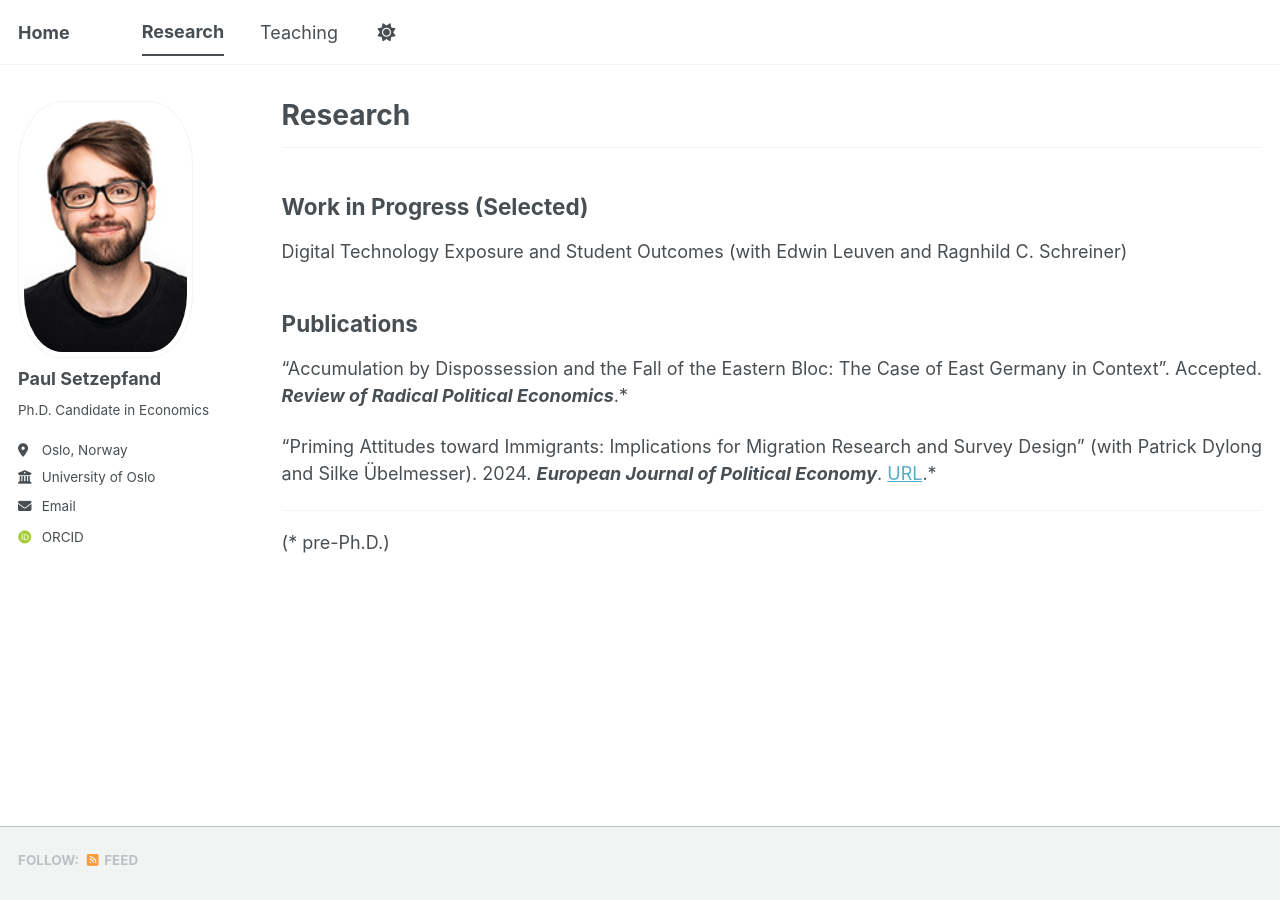
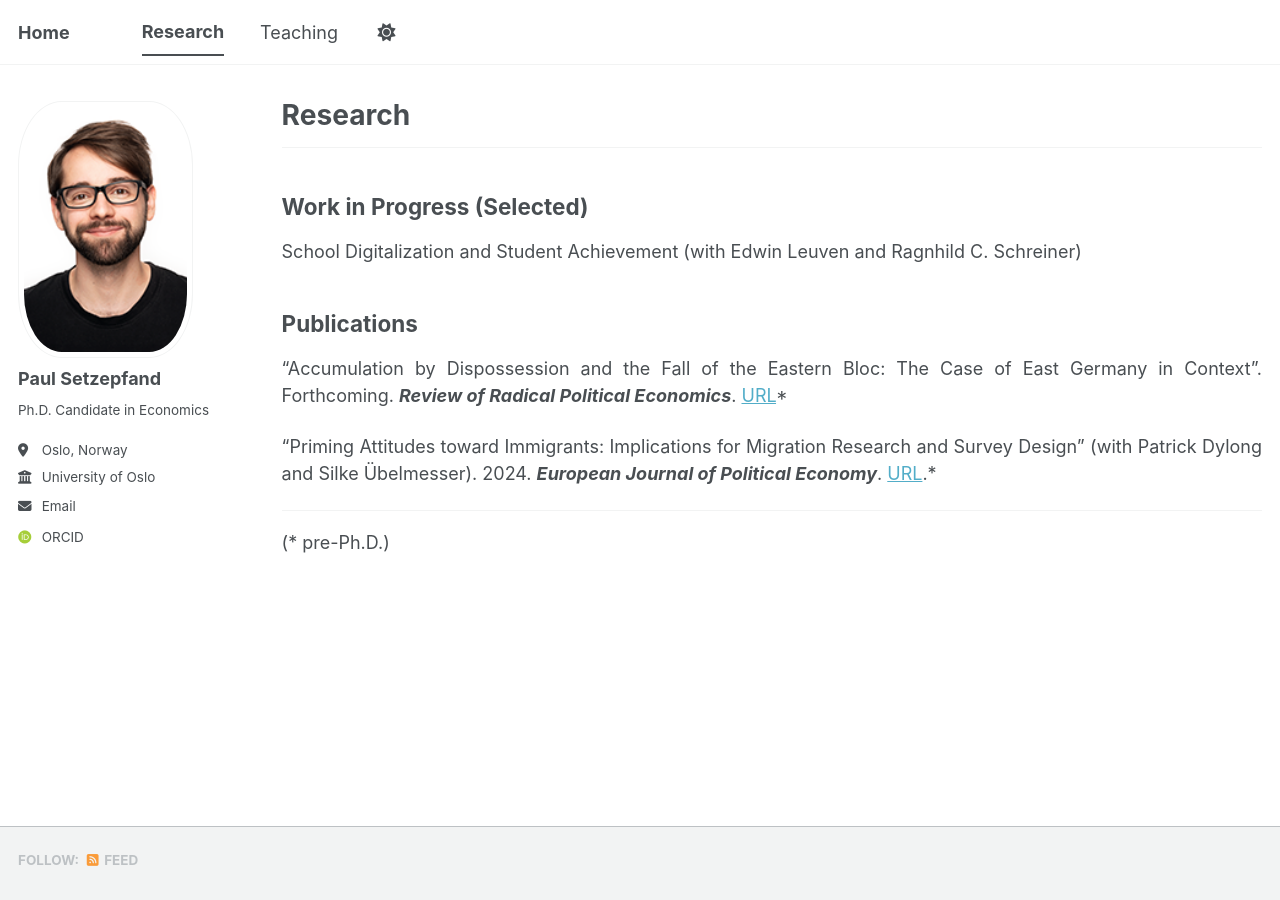
Before and after one commit to paulsetzepfand/paulsetzepfand.github.io, a Jekyll site: the page built from _pages/research.md, in a window 1280 px wide. Built offline with Jekyll 4.4.1, drawn with Linux system fonts in a browser that asks for light colours; some web fonts are replaced; a script bundle is joined from its source files by our own code; library files that are not in the unit come from our copies.

Commit message:
Update research topics and publication details

```diff
--- a/_pages/research.md
+++ b/_pages/research.md
@@ -11,7 +11,7 @@ layout: archive
 
 <div style="text-align: justify;" markdown="1">
 
-Digital Technology Exposure and Student Outcomes (with Edwin Leuven and Ragnhild C. Schreiner)
+School Digitalization and Student Achievement (with Edwin Leuven and Ragnhild C. Schreiner)
 
 </div>
 
@@ -19,9 +19,9 @@ Digital Technology Exposure and Student Outcomes (with Edwin Leuven and Ragnhild
 
 <div style="text-align: justify;" markdown="1">
 
-"Accumulation by Dispossession and the Fall of the Eastern Bloc: The Case of East Germany in Context". Accepted. ***Review of Radical Political Economics***.*
+"Accumulation by Dispossession and the Fall of the Eastern Bloc: The Case of East Germany in Context". Forthcoming. ***Review of Radical Political Economics***. [URL](https://doi.org/10.1177/04866134261463701)*
 
-"Priming Attitudes toward Immigrants: Implications for Migration Research and Survey Design" (with Patrick Dylong and Silke Übelmesser). 2024. ***European Journal of Political Economy***. [URL](https://linkinghub.elsevier.com/retrieve/pii/S0176268024000569).*
+"Priming Attitudes toward Immigrants: Implications for Migration Research and Survey Design" (with Patrick Dylong and Silke Übelmesser). 2024. ***European Journal of Political Economy***. [URL](https://doi.org/10.1016/j.ejpoleco.2024.102554).*
 
 </div>
 
```
